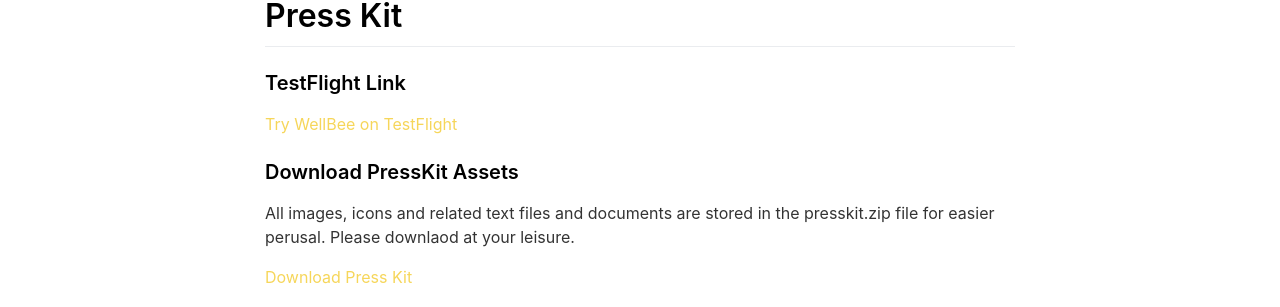
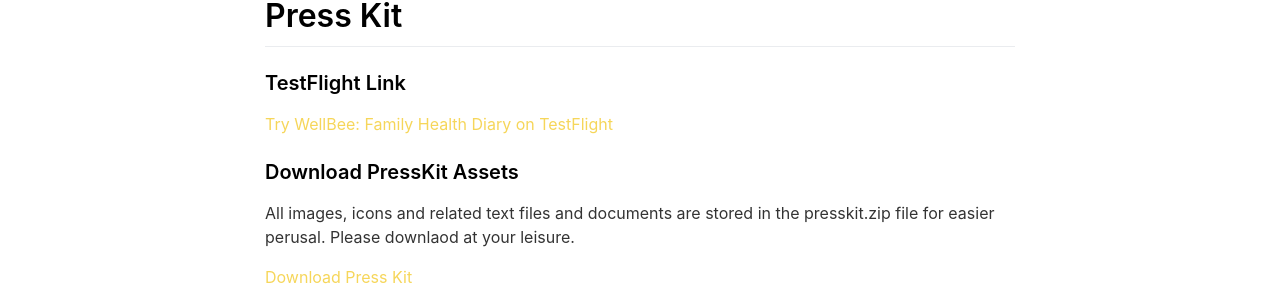
Before and after one commit to sheabrewer1986/WellBeeWebsite, a Jekyll site: the page built from _pages/presskit.md, in a window 1280 px wide. Shown: the part 149-456 px from the top of the page. Built offline with Jekyll 4.4.1, drawn with Linux system fonts in a browser that asks for light colours; nearby versions of some CDN libraries.

Commit message:
Update [Tweak] TestFlight link description in press kit

```diff
--- a/_pages/presskit.md
+++ b/_pages/presskit.md
@@ -8,7 +8,7 @@
 
 ### TestFlight Link
 
-[Try WellBee on TestFlight](https://testflight.apple.com/join/cQJHcD7n)
+[Try WellBee: Family Health Diary on TestFlight](https://testflight.apple.com/join/cQJHcD7n)
 
 ### Download PressKit Assets
 
```
